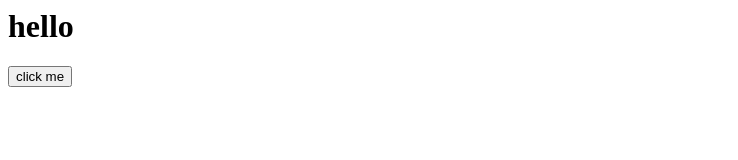
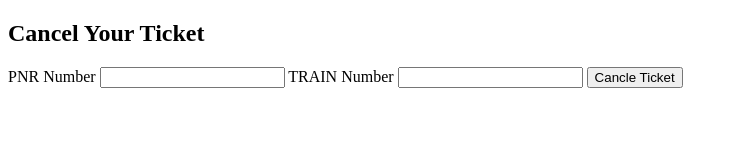
Before and after one commit to 22vedant22/GITHUB-demo, a plain HTML site: page index.html in a window 1280 px wide. Shown: the whole page, without its empty margins (0-738 px from the left). Drawn offline with Linux system fonts and the light colour scheme.

Commit message:
new code

```diff
--- a/index.html
+++ b/index.html
@@ -1,2 +1,25 @@
-<h1>hello</h1>
-<button value="click me">click me</button>
+<!DOCTYPE html>
+<html lang="en">
+<head>
+    <meta charset="UTF-8">
+    <meta name="viewport" content="width=device-width, initial-scale=1.0">
+    <title>Document</title>
+</head>
+<body>
+    <main>
+        <section class="cancellation-form">
+            <h2>Cancel Your Ticket</h2>
+            <form id="cancellationForm">
+                <label for="pnr">PNR Number</label>
+                <input type="text" id="pnr" name="pnr" required>
+
+                <label for="pnr">TRAIN Number</label>
+                <input type="text" id="train" name="train" required>
+
+                <button type="submit">Cancle Ticket</button>
+            </form>
+        </section>
+        <section class="cancellation-result" id="cancellationResult"></section>
+    </main>
+</body>
+</html>
```
Also changed, not shown: 1 other file.
